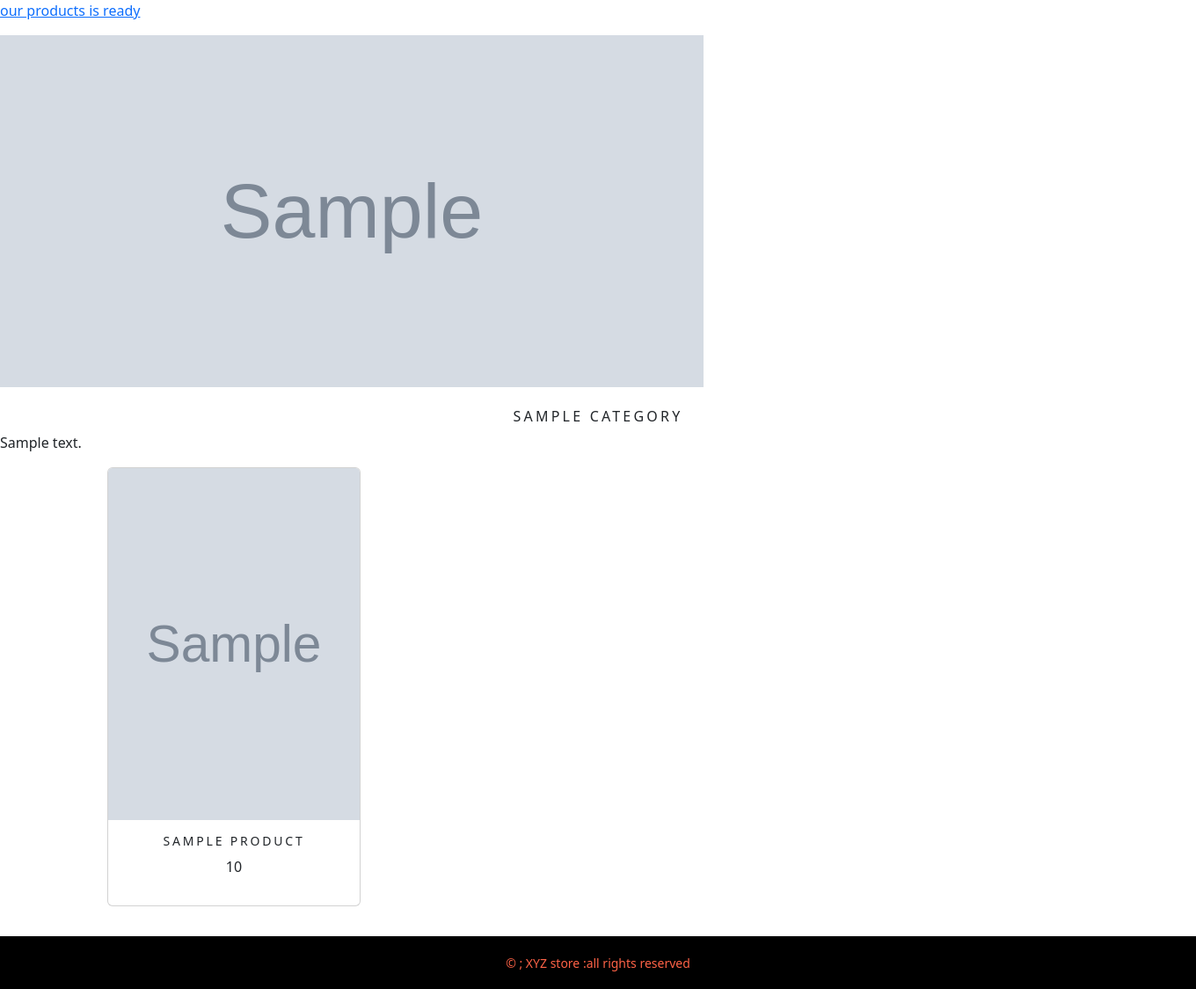
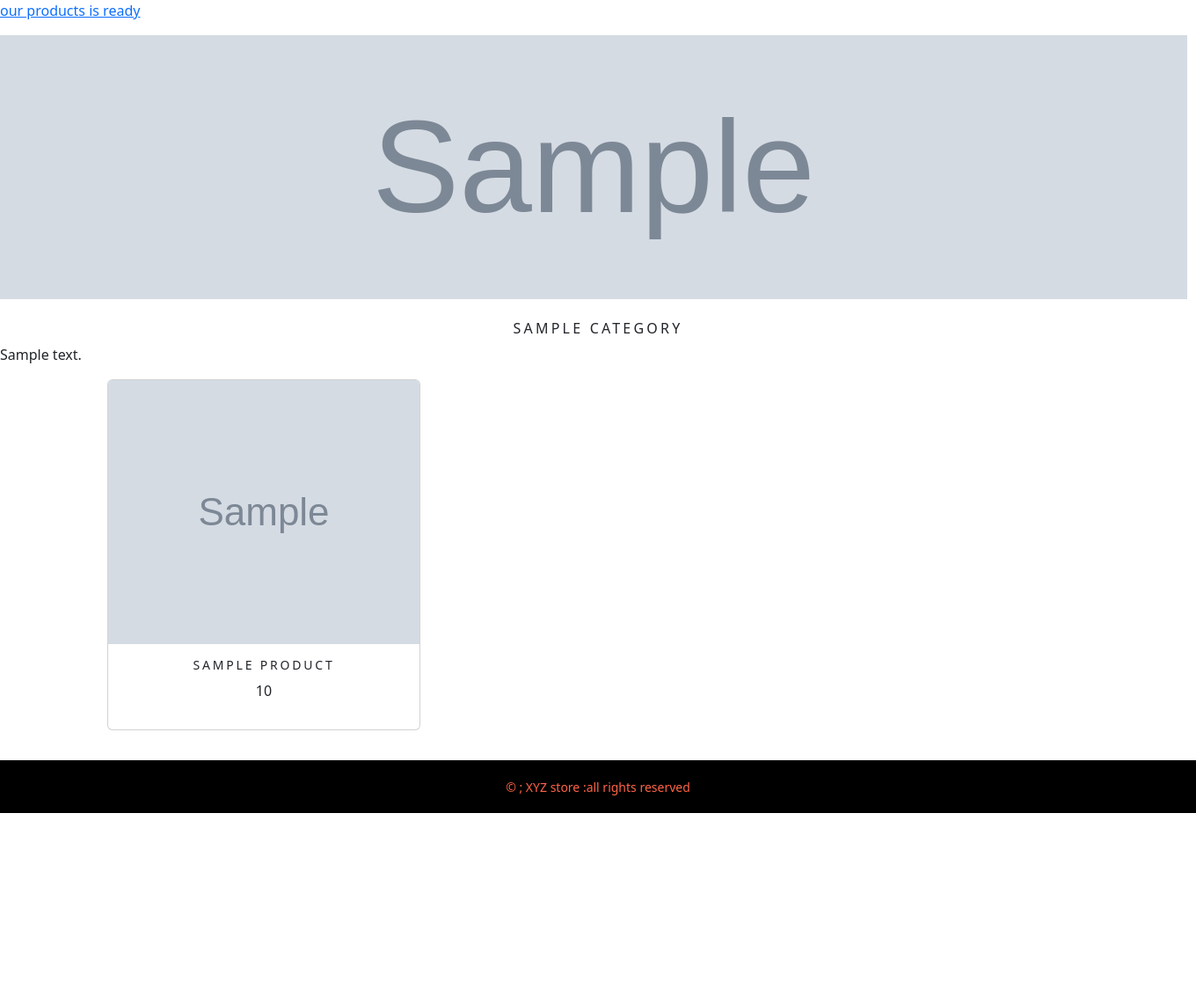
Before and after one commit to aswinn5143/ecommerce, a Django app: template ecommercefashion/template/category.html in a window 1360 px wide. Shown: the part 154-1278 px from the top of the page at 88% size. After the commit the page ends 1078 px from the top, so only its background shows below. Run offline with Django 4.2, Linux system fonts and the light colour scheme; the template is opened without the code that fills it: most values are stand-ins (such as "Sample title", 1, 10 or a date in 2020); grey boxes marked "Sample" are stand-in pictures; some libraries are stand-ins or nearby versions.

Commit message:
Update category.html

```diff
--- a/ecommercefashion/template/category.html
+++ b/ecommercefashion/template/category.html
@@ -31,7 +31,7 @@
 
 <div class="mx_auto">
     {% if category %}
-  <img class="my_image" src="{{category.image.url}}" alt ="{{category.name}}">
+  <img class="my_image" src="{{category.image.url}}" alt ="{{category.name}}" style="width:1350px; height:300px;">
 </div>
 <br>
 <div>
@@ -40,9 +40,8 @@
 </div>
 
 {% else %}
-<div><center>
-    <img class="my_image my_image_padding" src="{% static 'img/banners.png' %}" alt="our products" height="400px" width="1250px"> </center>
-</div>
+<div>
+    <img class="my_image my_image_padding" src="{% static 'img/banners.png' %}" alt="our products" style="width:1350px; height:300px;">
 <br>
 
 
@@ -58,8 +57,8 @@
     <div class="row mx_auto">
         {% for product in products.object_list %}
         <div class="my_bottom_margin col-9 col-sm-12 col-md-4 ">
-            <div class="card text-center" style="width:18rem">
-                <a href="{{product.get_url}}"><img class="card-img-top my_image" src="{{product.image.url}}" alt="{{product.name}}"></a>
+            <div class="card text-center" style="width:100%; height:100%;">
+                <a href="{{product.get_url}}"><img class="card-img-top my_image" src="{{product.image.url}}" alt="{{product.name}}" style="height:300px;" ></a>
                 <div class="card-body">
                     <h4 class="my_title">{{product.name}}</h4>
                     <p>{{product.price}}</p>
```
